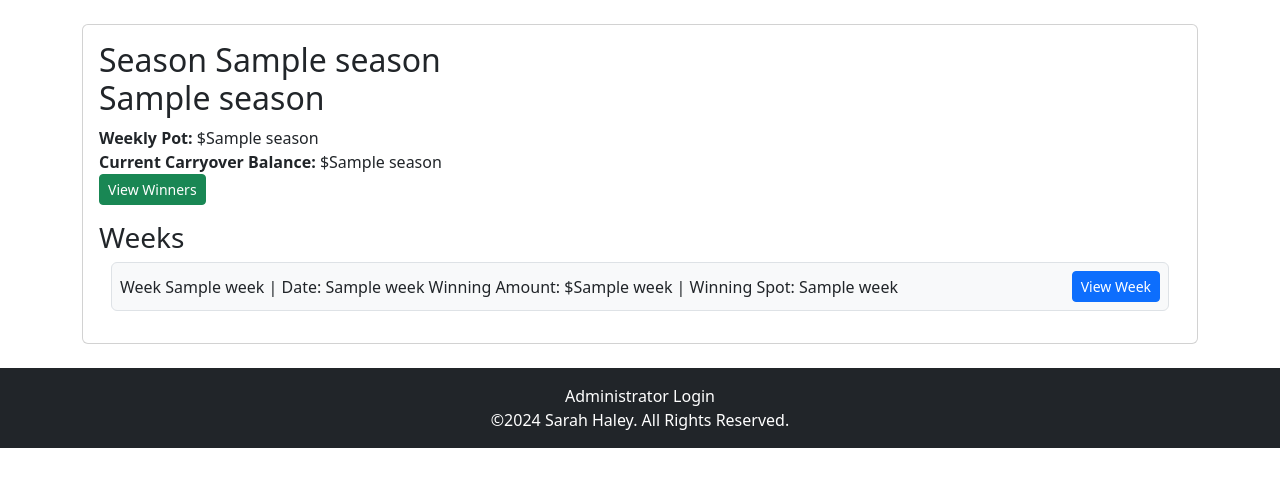
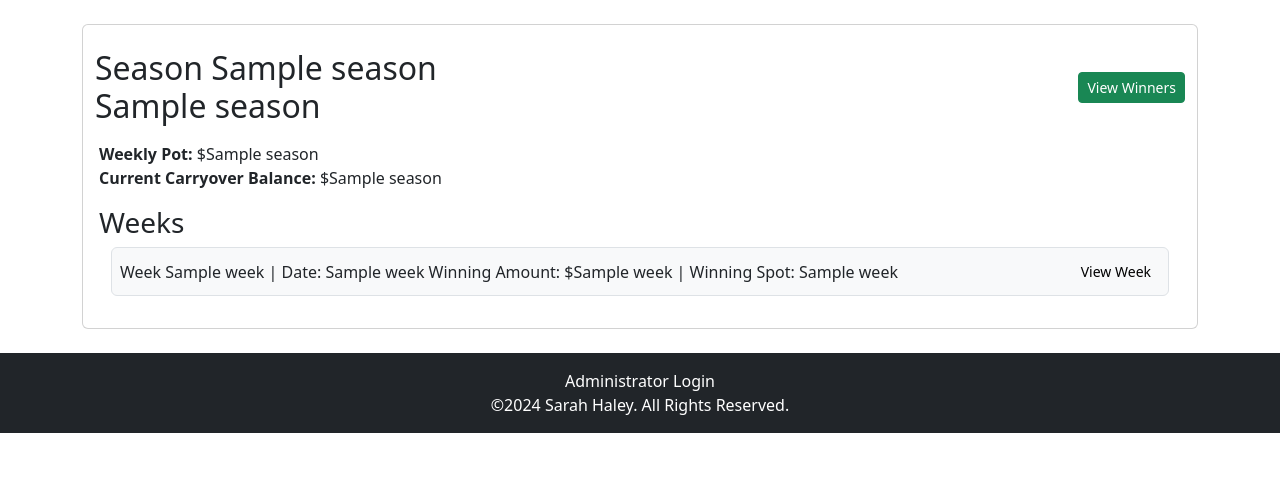
Before and after one commit to sarahjeanhaley/giantsfootballsquares, a Flask app: page / in a window 1280 px wide. Shown: the part 88-575 px from the top of the page. Run offline with Flask 3, Linux system fonts and the light colour scheme; a database or web service that is not in the repository returns one stand-in record (values such as "Sample title"); some libraries are stand-ins or nearby versions.

Commit message:
Display changes

```diff
--- a/templates/index.html
+++ b/templates/index.html
@@ -6,12 +6,24 @@
 
 {% for season in season_data %}
 
+
+
 <div class="card mb-4">
-    <div class="card-body">
-        <h2 class="card-title">Season {{ season.season_year }} <br> {{ season.season_desc }}</h2>
+
+
+
+        <div class="container mt-4">
+            <div class="d-flex justify-content-between align-items-center">
+                <h2 class="mb-0">Season {{ season.season_year }} <br> {{ season.season_desc }}</h2>
+                <a href="{{ url_for('winner_list', season_id=season.season_id) }}" class="btn btn-sm btn-success me-6">View Winners</a>
+            </div>
+        </div>
+        <div class="card-body">
+
+
         <p><b>Weekly Pot:</b> ${{ season.weekly_pot }}<br>
         <b>Current Carryover Balance:</b> ${{ season.pot_balance }}<br>
-        <a href="{{ url_for('winner_list', season_id=season.season_id) }}" class="btn btn-sm btn-success me-6">View Winners</a>
+
         </p>
         <h3 class="mt-3">Weeks</h3>
         <div class="container">
@@ -37,7 +49,7 @@
                                 {% endif %}
                             </div>
                             <div class="mt-2 mt-sm-0">
-                                <a href="{{ url_for('view_week', season_id=season.season_id, week_id=week[0]) }}" class="btn btn-sm btn-primary">View Week</a>
+                                <a href="{{ url_for('view_week', season_id=season.season_id, week_id=week[0]) }}" class="btn btn-sm btn-light">View Week</a>
                             </div>
                         </div>
                     </div>
--- a/templates/winner_list.html
+++ b/templates/winner_list.html
@@ -5,6 +5,7 @@
 {% block content %}
 <div class="container my-4">
     <!-- Section: Weekly Winners -->
+
     <div class="card mb-4">
         <div class="card-header">
             <h2>Weekly Winners</h2>
@@ -45,5 +46,9 @@
             {% endif %}
         </div>
     </div>
+
 </div>
+<button type="button" class="btn btn-secondary" onclick="window.history.back();">
+    Back
+</button>
 {% endblock %}
```
Also changed, not shown: templates/view_week.html (+10 -3 lines).
